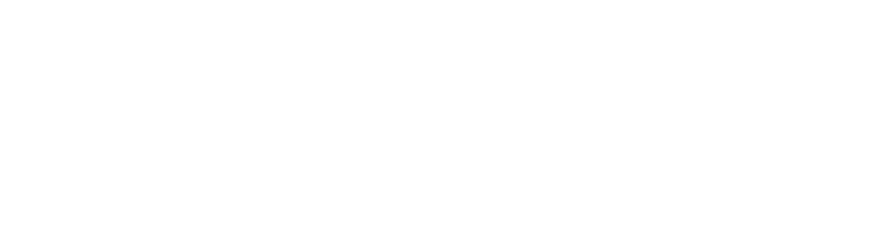
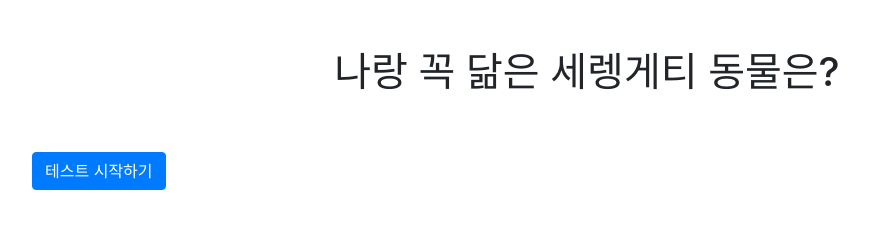
Before and after one commit to wonjiprog98/mbti-test-animal, a plain HTML site: page mbti-test/index.html in a window 1280 px wide. Shown: the whole page, without its empty margins (53-922 px from the left). Drawn offline with nearby package versions, Linux system fonts and the light colour scheme.

Commit message:
add(wonji) : index.html파일 추가, 제목과 버튼 기능 구현

```diff
--- a/mbti-test/index.html
+++ b/mbti-test/index.html
@@ -1,5 +1,5 @@
 <!DOCTYPE html>
-<html lang="en">
+<html lang="ko">
 <head>
     <meta charset="UTF-8">
     <meta name="viewport" content="width=device-width, initial-scale=1.0">
@@ -7,8 +7,12 @@
     <link rel="stylesheet" href="https://cdn.jsdelivr.net/npm/bootstrap@4.5.3/dist/css/bootstrap.min.css" integrity="sha384-TX8t27EcRE3e/ihU7zmQxVncDAy5uIKz4rEkgIXeMed4M0jlfIDPvg6uqKI2xXr2" crossorigin="anonymous">
     <link rel="stylesheet" href="style.css">
 </head>
-<body>
-
+<body class="container">
+    <article class="start">
+        <h1 class="mt-5 text-center">나랑 꼭 닮은 세렝게티 동물은?</h1>
+        <button type="button" class="btn btn-primary mt-5">
+            테스트 시작하기</button>
+    </article>
     <script src="https://code.jquery.com/jquery-3.5.1.slim.min.js" integrity="sha384-DfXdz2htPH0lsSSs5nCTpuj/zy4C+OGpamoFVy38MVBnE+IbbVYUew+OrCXaRkfj" crossorigin="anonymous"></script>
     <script src="https://cdn.jsdelivr.net/npm/bootstrap@4.5.3/dist/js/bootstrap.bundle.min.js" integrity="sha384-ho+j7jyWK8fNQe+A12Hb8AhRq26LrZ/JpcUGGOn+Y7RsweNrtN/tE3MoK7ZeZDyx" crossorigin="anonymous"></script>
 </body>
```
